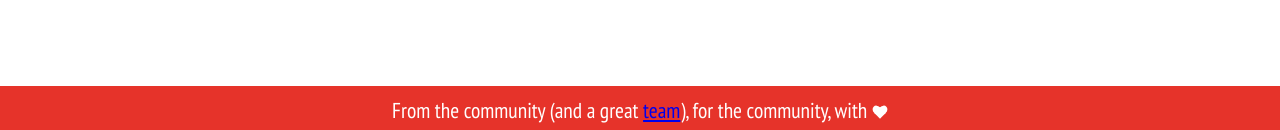
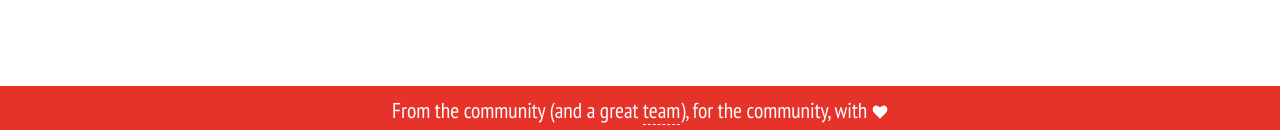
Before and after one commit to rmehner/jsfest.berlin, a Jekyll site: the page built from index.html, in a window 1280 px wide. Shown: the part 4020-4150 px from the top of the page. Built offline with Jekyll 4.4.1, drawn with Linux system fonts in a browser that asks for light colours.

Commit message:
Added style.css after changes

```diff
--- a/css/style.css
+++ b/css/style.css
@@ -75,7 +75,8 @@
  * Remove the gray background color from active links in IE 10.
  */
 a {
-  background: transparent; }
+  background: transparent;
+  cursor: pointer; }
 
 /**
  * Improve readability when focused and also mouse hovered in all browsers.
@@ -388,10 +389,10 @@
 
 .page_header {
   position: relative;
-  background: linear-gradient(0deg, #fff 2px, #E6332A 2px, #E6332A 100%); }
+  background: linear-gradient(0deg, white 2px, #e6332a 2px, #e6332a 100%); }
   .page_header .site-title {
     display: block;
-    color: #fff;
+    color: white;
     text-decoration: none;
     text-align: center;
     overflow: hidden;
@@ -411,7 +412,7 @@
     display: block;
     width: 100%;
     height: 100%;
-    fill: #fff; }
+    fill: white; }
 
 .page_footer {
   font-size: .842105263em;
@@ -419,6 +420,10 @@
   @media screen and (min-width: 21.05263em) {
     .page_footer {
       padding: .6rem 0 .5rem 0; } }
+  .page_footer a {
+    color: white;
+    text-decoration: none;
+    border-bottom: 1px dashed white; }
 
 .page_content {
   -webkit-box-flex: 1;
@@ -431,7 +436,7 @@
     .page_content {
       padding: 3rem 0; } }
   .page_content a {
-    color: #E6332A;
+    color: #e6332a;
     border-bottom: 1px dashed currentColor;
     text-decoration: none; }
 
@@ -443,7 +448,7 @@
   margin-bottom: 1.5rem;
   list-style: none; }
   .eventlist-element:hover .eventlist-element__bullets, .eventlist-element:hover .eventlist-element__bullets:before, .eventlist-element:hover .eventlist-element__bullets:after {
-    background-color: #E6332A; }
+    background-color: #e6332a; }
   @media screen and (min-width: 21.05263em) {
     .eventlist-element {
       margin-bottom: 2rem; } }
@@ -499,7 +504,7 @@
   display: block;
   font-size: 1.4em;
   margin-bottom: .3rem;
-  color: #E6332A; }
+  color: #e6332a; }
 
 .eventlist-element__venue,
 .eventlist-element__time {
@@ -604,8 +609,8 @@
   box-sizing: inherit; }
 
 .page_footer {
-  background-color: #E6332A;
-  color: #fff; }
+  background-color: #e6332a;
+  color: white; }
   .page_footer .heart {
     position: relative;
     display: inline-block;
@@ -657,5 +662,3 @@
     .intro {
       margin: 0 auto 3rem;
       max-width: 17.777777778em; } }
-
-/*# sourceMappingURL=style.css.map */
```
